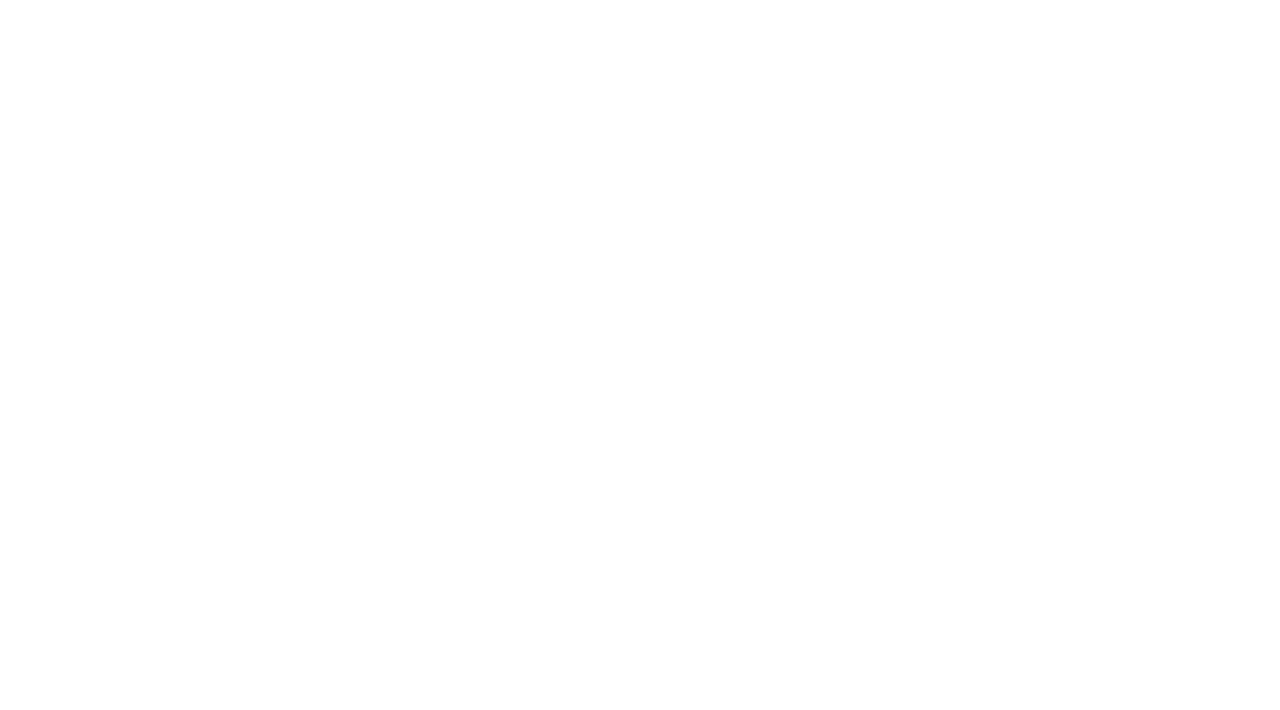
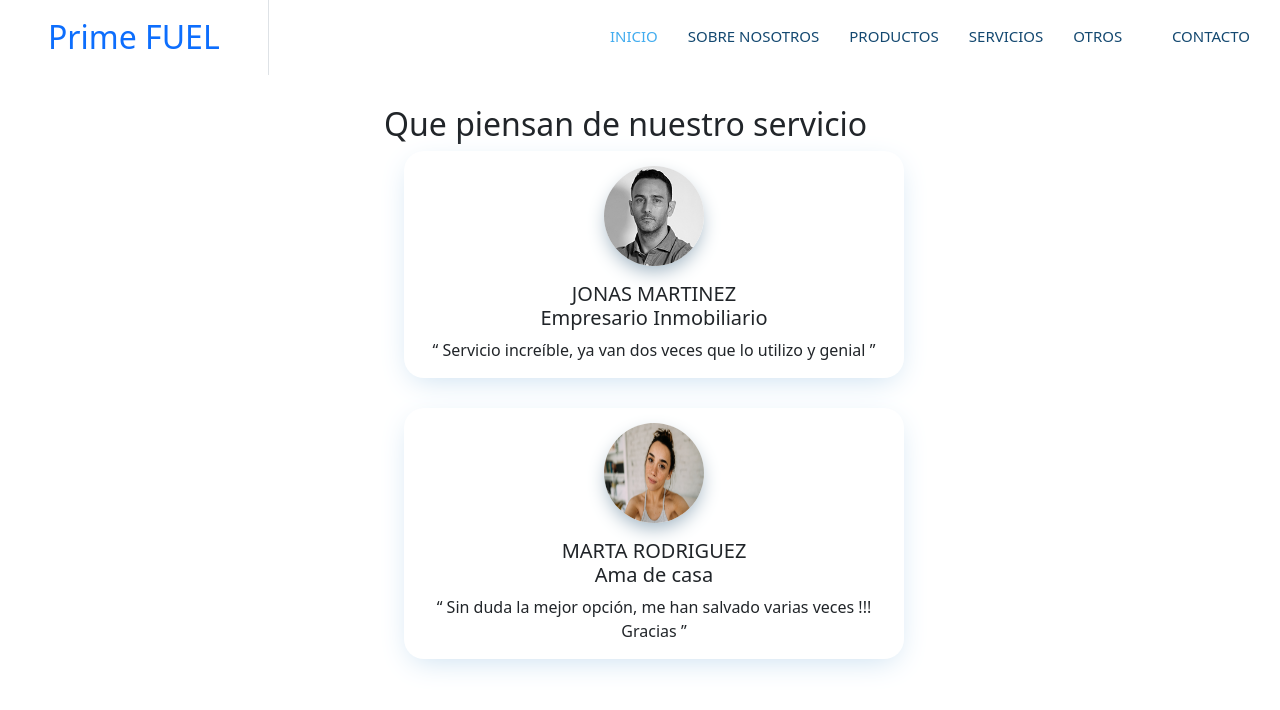
Before and after one commit to Msoviedo/primefuel, a plain HTML site: page testimonio.html in a window 1280 px wide. Drawn offline with Linux system fonts and the light colour scheme.

Commit message:
domingo 29/5 1:45

```diff
--- a/css/estilo.css
+++ b/css/estilo.css
@@ -6,10 +6,14 @@
 }
 
 :root {
-    --primary: hsl(198, 59%, 48%);
-    --light: #F6F7F8;
-    --dark: #134870;
+    --primary: rgb(65, 172, 239);
+    --light: rgb(246, 247, 248);
+    --dark: rgb(19, 72, 112);
+
 }
+
+
+
 .body {
     margin: 0;
     font-family: "Poppins", sans-serif;
@@ -20,7 +24,12 @@
     text-align: left;
 
   }
-/*** Navbar ***/
+
+/*** Empieza navegador barra ***/
+.logo {
+    color: #6bb4fe;
+}
+
 .navbar.sticky-top {
     top: -100px;
     transition: .5s;
@@ -439,3 +448,30 @@ margin-top:20px;
 }
 
 /*** Termina contacto***/
+.contenedortestomonios{
+    position: relative;
+    margin-left: 30%;
+}
+.contenedorgnral-testimonios {
+    position: relative;
+    margin-top: 30px;
+}
+.card {
+    background: #fff;
+    box-shadow: 0 8px 30px -7px #c9dff0;
+    margin: 0 20px;
+    padding: 0 10px;
+    border-radius: 20px;
+    border: 0;
+    width: 500px;
+    margin-bottom: 30px;
+}
+
+.card-img-top {
+      max-width: 100px;
+      border-radius: 50%;
+      margin: 15px auto 0;
+      box-shadow: 0 8px 20px -4px #95abbb;
+      width: 100px;
+      height: 100px;
+    }
--- a/testimonio.html
+++ b/testimonio.html
@@ -0,0 +1,71 @@
+<!DOCTYPE html>
+<html lang="es">
+
+    <head>
+        <meta charset="utf-8">
+        <title>PRIME FUEL</title>
+        <meta content="width=device-width, initial-scale=1.0" name="viewport">
+        <meta content="" name="keywords">
+        <meta content="" name="description">
+        <link href="imagenes/icons8-fuel-64.png" rel="icon">
+        <!-- ver que me falla en los fa fa icon de la barra-->
+
+        <link href="css/bootstrap.min.css" rel="stylesheet">
+        <link href="css/estilo.css" rel="stylesheet">
+    <script src="js/main.js"></script>
+
+    </head>
+
+    <body>
+            <!-- Empieza navbar -->
+            <nav class="navbar navbar-expand-lg bg-white navbar-light sticky-top p-0">
+                <a href="index.html" class="navbar-brand d-flex align-items-center border-end px-4 px-lg-5">
+                    <!-- VER SI ACOMODO EL LOGO O DEJO TIPOGRAFIA  --> <h2 class="m-0 text-primary">Prime FUEL</h2>
+                </a>
+                <button type="button" class="navbar-toggler me-4" data-bs-toggle="collapse" data-bs-target="#navbarCollapse">
+                    <span class="navbar-toggler-icon"></span>
+                </button>
+                <div class="collapse navbar-collapse" id="navbarCollapse">
+                    <div class="navbar-nav ms-auto p-4 p-lg-0">
+                        <a href="index.html" class="nav-item nav-link active">Inicio</a>
+                        <a href="sobrenosotros.html" class="nav-item nav-link">Sobre Nosotros</a>
+                        <a href="productos.html" class="nav-item nav-link">Productos</a>
+                        <a href="Servicios.html" class="nav-item nav-link">Servicios</a>
+                        <div class="nav-item dropdown">
+                            <a href="imagenes/icons8-shift-down-48.png" class="nav-link dropdown-toggle" data-bs-toggle="dropdown">Otros</a>
+                            <div class="dropdown-menu bg-light m-0">
+                                <a href="testimonio.html" class="dropdown-item">Testimonios</a>
+                            </div>
+                        </div>
+                        <a href="contacto.html" class="nav-item nav-link">Contacto</a>
+                    </div>
+                </div>
+            </nav>
+            <!-- Termina navbar -->
+
+    <main class="contenedortestomonios">
+        <div class="contenedorgnral-testimonios">
+            <h2>Que piensan de nuestro servicio</h2>
+        <div>
+            <div class="card text-center"><img class="card-img-top" src="imagenes/autor-11-foto-2.jpeg" alt="">
+            <div class="card-body">
+                <h5>JONAS MARTINEZ <br />
+                <span> Empresario Inmobiliario </span>
+                </h5>
+                <p class="card-text">“ Servicio increíble, ya van dos veces que lo utilizo y genial ” </p>
+            </div>
+            </div>
+        </div>
+        <div>
+            <div class="card text-center"><img class="card-img-top" src="imagenes/fotos-de-perfil-son-mejor-elegidas-por-personas-extranas-afirma-estudio.jpg" alt="">
+            <div class="card-body">
+                <h5>MARTA RODRIGUEZ<br />
+                <span> Ama de casa </span>
+                </h5>
+                <p class="card-text">“ Sin duda la mejor opción, me han salvado varias veces !!! Gracias ” </p>
+            </div>
+            </div>
+        </div>
+    </div>
+
+    </main>
```
Also changed, not shown: Servicios.html (+0 -49 lines), index.html (+1 -1 lines), sobrenosotros.html (+7 -6 lines).
